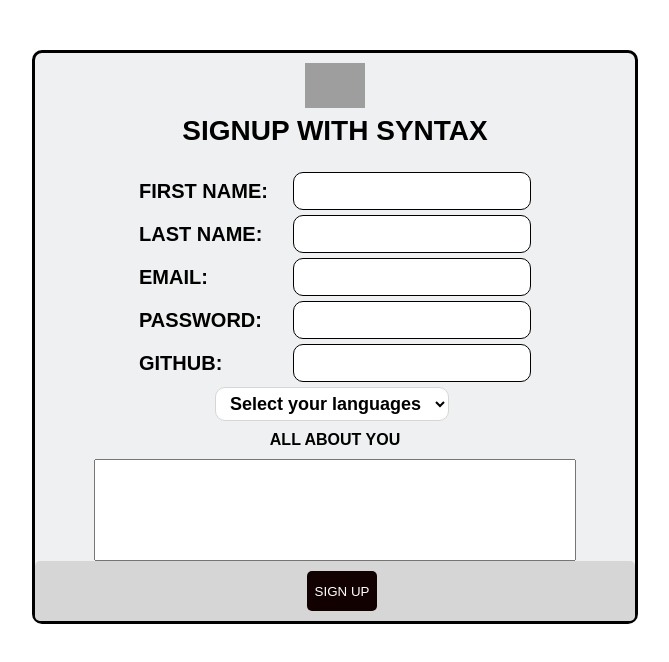
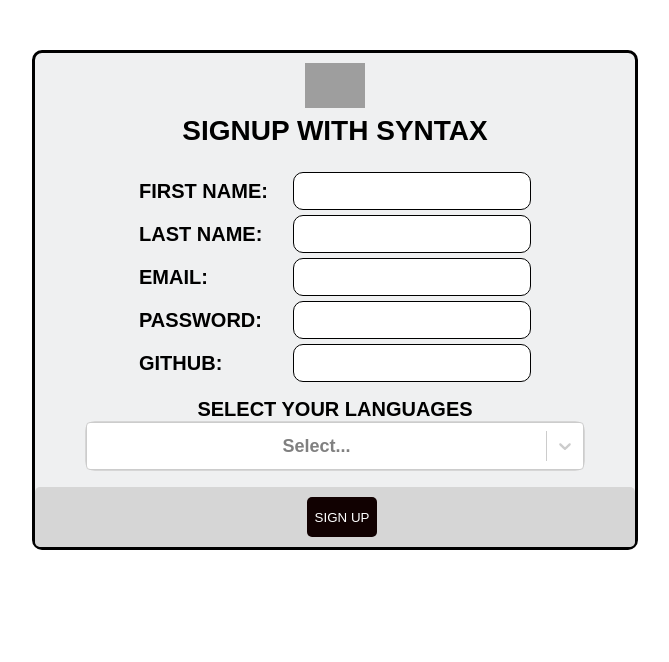
Before and after one commit to LannyLopez/Syntax, a React (Create React App) app in the folder client/: page /signup in a window 1280 px wide. Shown: the top 662 px of the page, without its empty margins (305-974 px from the left). Built offline with nearby package versions, Linux system fonts and the light colour scheme; grey boxes are pictures that could not be loaded.

Commit message:
changed language cheboxes to drop down boxes, new componnent & css file

```diff
--- a/client/package.json
+++ b/client/package.json
@@ -18,6 +18,7 @@
     "react-google-login": "^5.2.2",
     "react-router-dom": "^5.3.0",
     "react-scripts": "4.0.3",
+    "react-select": "^5.2.2",
     "react-tinder-card": "^1.4.5",
     "web-vitals": "^1.1.2"
   },
--- /dev/null
+++ b/client/src/Componets/MySelect.js
@@ -0,0 +1,55 @@
+import React from "react";
+import Select from "react-select";
+import "../assets/myselect.css";
+
+export class MySelect extends React.Component {
+  constructor(props) {
+    super(props);
+    this.state = {
+      options: [
+        { value: "html", label: "HTML" },
+        { value: "css", label: "CSS" },
+        { value: "javascript", label: "JavaScript" },
+        { value: "mysql", label: "MySQL" },
+        { value: "react", label: "React" },
+        { value: "express.js", label: "Express.js" },
+        { value: "mongodb", label: "MongoDB" },
+        { value: "node.js", label: "Node.js" },
+        { value: "NoSQL", label: "NoSQL" },
+        { value: "other", label: "Other" },
+      ],
+    };
+  }
+
+  handleChange = (value) => {
+    // this is going to call setFieldValue and manually update values.topcis
+    this.props.onChange(value);
+  };
+
+  handleBlur = () => {
+    this.props.onChange("");
+    // // this is going to call setFieldTouched and manually update touched.topcis
+    // this.props.onBlur(true);
+  };
+
+  render() {
+    return (
+      <div style={{ margin: "1rem 0" }} className="selectBox">
+        <label htmlFor="color">SELECT YOUR LANGUAGES </label>
+        <Select
+          className="color"
+          options={this.state.options}
+          isMulti
+          onChange={this.handleChange}
+          onBlur={this.handleBlur}
+          value={this.props.value}
+        />
+        {!!this.props.error && this.props.touched && (
+          <div style={{ color: "red", marginTop: ".5rem" }}>
+            {this.props.error}
+          </div>
+        )}
+      </div>
+    );
+  }
+}
--- a/client/src/Componets/Signup.js
+++ b/client/src/Componets/Signup.js
@@ -1,54 +1,13 @@
-import React, { useState } from "react";
+import React, { useState, Component } from "react";
+import { MySelect } from "./MySelect";
 import "../assets/signup.css";
 
 function Signup() {
-  const [showDropdown, setShowDropdown] = useState(false);
+  // grab input data (first name last name github password)
   const [selected, setSelected] = useState([]);
-  const options = [
-    "HTML",
-    "CSS",
-    "JAVASCRIPT",
-    "MYSQL",
-    "REACT",
-    "EXPRESS.JS",
-    "MONGODB",
-    "NODE.JS",
-    "NOSQL",
-  ];
-  function clickHandler(event) {
-    setShowDropdown(!showDropdown);
-  }
-  function submitHandler(event) {
-    event.preventDefault();
-    //  grab user data from form and languages from selected
-    //on creation success, history push to homepage
-    //on creation failure, error message
-    console.log("submit");
-  }
-  function DropDownOptions(props) {
-    const isInArray = selected.findIndex((e) => e === props.value);
-    function handleChange(event) {
-      if (isInArray >= 0) {
-        const update = [...selected].filter((e) => e != event.target.value);
-        setSelected(update);
-      } else {
-        setSelected([...selected, event.target.value]);
-      }
-    }
-    return (
-      <label htmlFor={props.value}>
-        <input
-          type="checkbox"
-          id={props.value}
-          value={props.value}
-          onChange={handleChange}
-          checked={isInArray >= 0 ? true : false}
-        />
-        {props.value}
-      </label>
-    );
-  }
-
+  const submitHandler = () => {
+    console.log(selected);
+  };
   return (
     <div className="Signup">
       <form className="container">
@@ -83,35 +42,8 @@
           <label htmlFor="username-signup">GITHUB:</label>
           <input type="text" id="username-signup"></input>
         </div>
-
-        <div className="multiselect">
-          <div className="selectBox" onClick={clickHandler}>
-            <select>
-              <option>Select your languages</option>
-              {options.map((option, index) => {
-                // console.log(option);
-                // return;
-                return <DropDownOptions value={option} keys={index} />;
-              })}
-            </select>
-
-            <div className="overSelect"></div>
-          </div>
-          <div
-            id="checkboxes"
-            className={`${showDropdown ? "dropDown" : "hideDropdown"}`}
-          >
-            {options.map((option, index) => {
-              // console.log(option);
-              // return;
-              return <DropDownOptions value={option} keys={index} />;
-            })}
-          </div>
-        </div>
-        <div>
-          <h4> ALL ABOUT YOU</h4>
-          <textarea></textarea>
-        </div>
+        <MySelect onChange={setSelected} />
+        {/* </div> */}
         <div className="div-button">
           <button className="button" type="submit" onClick={submitHandler}>
             SIGN UP
@@ -123,3 +55,4 @@
 }
 
 export default Signup;
+// render(<App />, document.getElementById("root"));
--- /dev/null
+++ b/client/src/assets/myselect.css
@@ -0,0 +1,25 @@
+* {
+  margin: 0;
+  font-family: Arial, Helvetica, sans-serif;
+}
+
+.selectBox {
+  margin: "1rem 0";
+  padding: 0 50px 0 50px;
+  font-weight: 500;
+}
+
+.color {
+  font-size: 18px;
+  font-weight: bold;
+  color: rgb(0, 0, 0);
+  border: 1px solid #d6d6d6;
+  border-radius: 10px;
+}
+
+@media only screen and (max-width: 500px) {
+  .row {
+    flex-direction: column;
+    align-items: center;
+  }
+}
--- a/client/src/assets/signup.css
+++ b/client/src/assets/signup.css
@@ -116,7 +116,7 @@
 
 .button {
   display: block;
-  margin: 0 45%;
+  margin: 0 35%;
   height: 40px;
   width: 70px;
   background-color: #110101;
@@ -129,7 +129,7 @@
 }
 
 .div-button {
-  padding: 10px 20px;
+  padding: 10px 30px;
   background-color: #eff0f1;
   font-size: 17px;
   border: none;
--- a/package.json
+++ b/package.json
@@ -1,6 +1,7 @@
 {
   "dependencies": {
     "react-chatbox-component": "^0.0.5",
-    "react-router-dom": "^6.2.1"
+    "react-router-dom": "^6.2.1",
+    "react-select": "^5.2.2"
   }
 }
```
Also changed, not shown: 2 other files (tests, documents, lock files or other folders).
